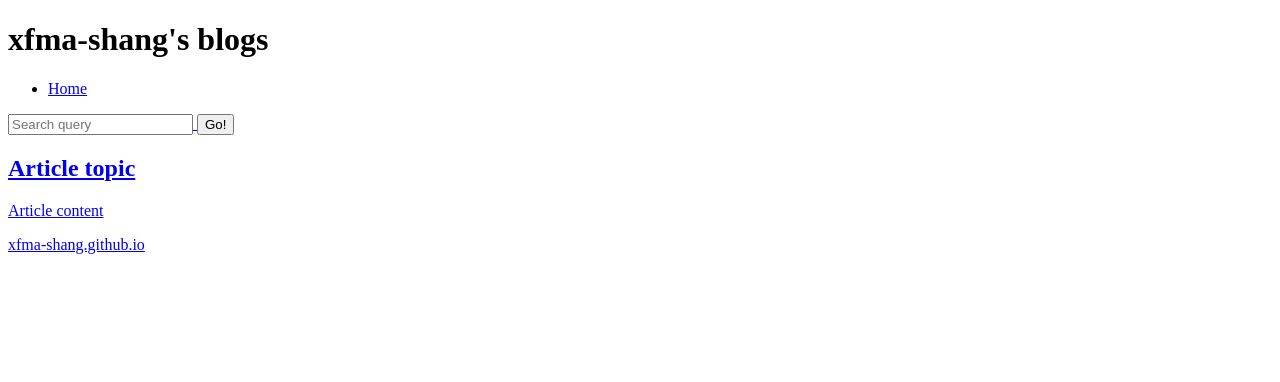
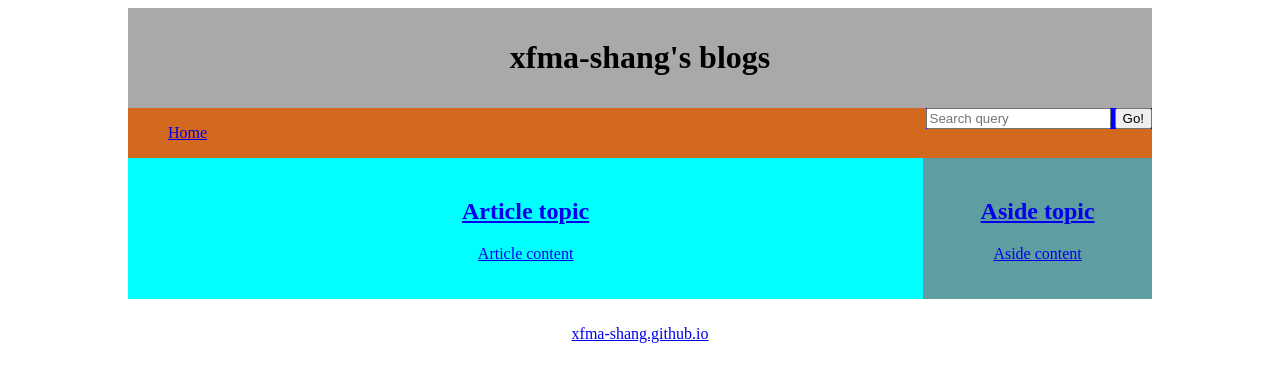
Before and after one commit to xfma-shang/xfma-shang.github.io, a plain HTML site: page index.html in a window 1280 px wide. Drawn offline with Linux system fonts and the light colour scheme.

Commit message:
add style.css.

```diff
--- a/index.html
+++ b/index.html
@@ -4,6 +4,7 @@
 <head>
     <meta charset="utf-8" />
     <title>xfma-shang blogs</title>
+    <link rel="stylesheet" href="style.css" />
 </head>
 
 <body>
@@ -27,11 +28,17 @@
             <h2>Article topic</h2>
             <p>Article content</p>
         </article>
+
+        <aside>
+            <h2>Aside topic</h2>
+            <p>Aside content</p>
+        </aside>
     </main>
 
     <footer>
         <p>xfma-shang.github.io</p>
     </footer>
+
 </body>
 
 </html>
--- /dev/null
+++ b/style.css
@@ -0,0 +1,53 @@
+body {
+   margin-left: 10%;
+   margin-right: 10%;
+}
+
+body header {
+    background-color:darkgrey;
+    color: black;
+    text-align: center;
+    padding: 10px 0;
+}
+
+nav {
+    background-color: chocolate;
+    color: black;
+    display: flex;
+    justify-content: space-between;
+}
+
+nav ul {
+    list-style: none;
+}
+
+
+nav form {
+    text-align: center;
+    background-color: blue;
+}
+
+
+main {
+    display: flex;
+    justify-content: space-between;
+}
+
+main article {
+    width: 80%;
+    background-color: aqua;
+    text-align: center;
+    padding: 20px;
+}
+
+main aside {
+    width: 20%;
+    background-color: cadetblue;
+    text-align: center;
+    padding: 20px;
+}
+
+footer {
+    text-align: center;
+    padding: 10px 0;
+}
```
